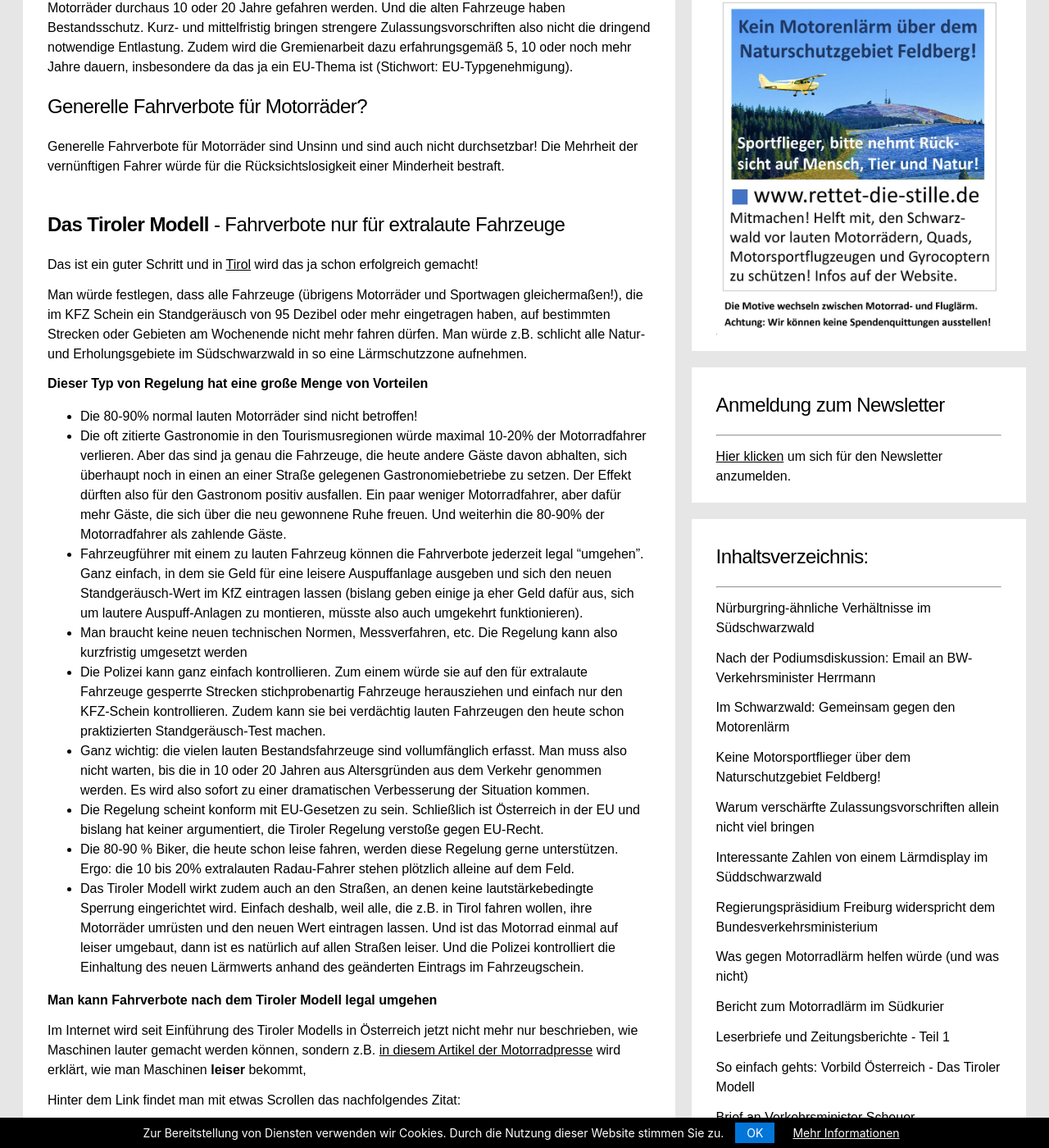
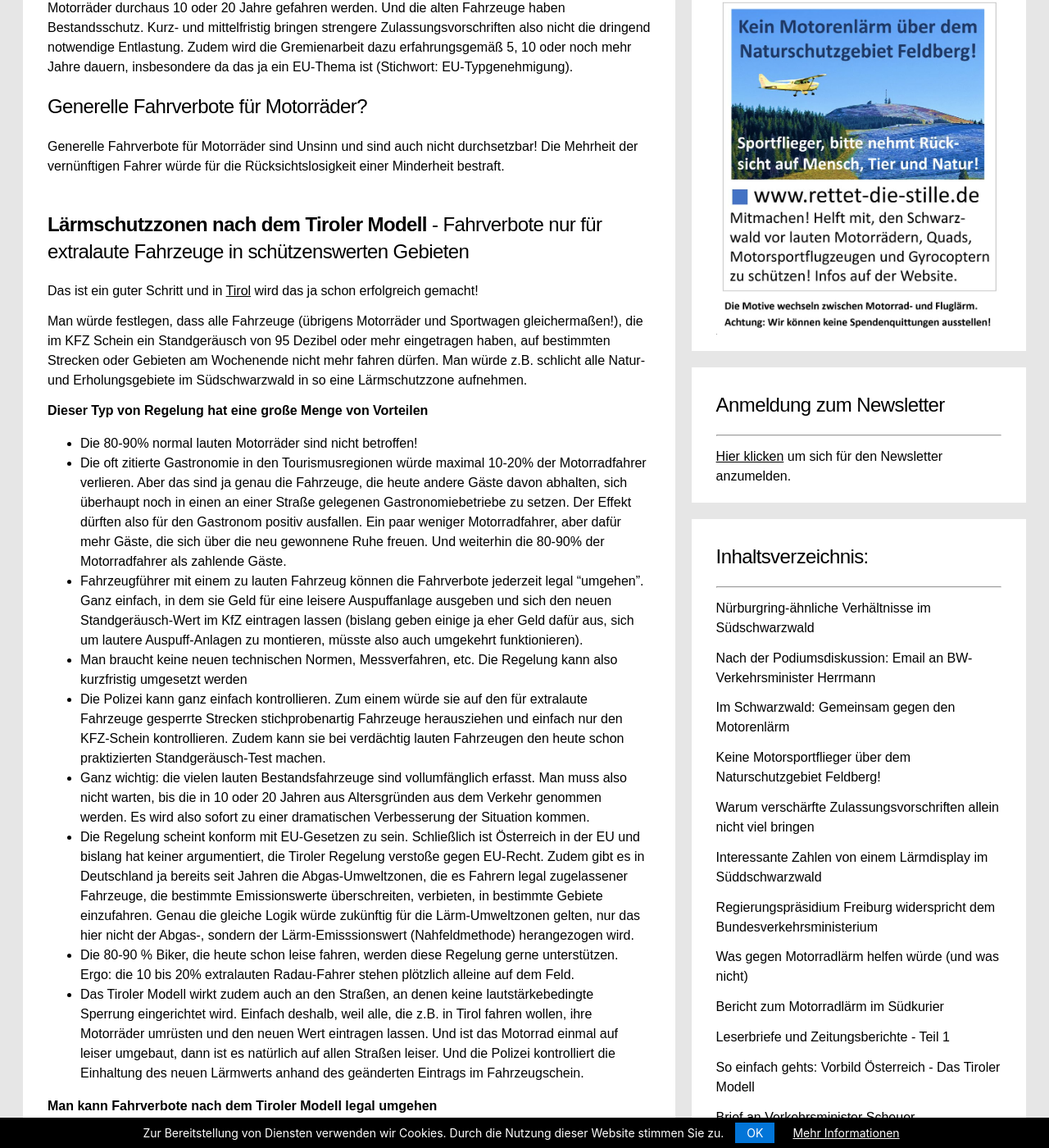
Before and after one commit to rettet-die-stille/rettet-die-stille.github.io, a Jekyll site: the page built from _posts/2020-08-03-was-gegen-motorradlaerm-helfen-wuerde-und-was-nicht.md, in a window 1280 px wide and 1400 px high, scrolled down 1108 px. Shown: the whole window at 82% size. Built offline with Jekyll 4.4.1, drawn with Linux system fonts in a browser that asks for light colours.

Commit message:
Update 2020-08-03-was-gegen-motorradlaerm-helfen-wuerde-und-was-nicht.md

```diff
--- a/_posts/2020-08-03-was-gegen-motorradlaerm-helfen-wuerde-und-was-nicht.md
+++ b/_posts/2020-08-03-was-gegen-motorradlaerm-helfen-wuerde-und-was-nicht.md
@@ -23,7 +23,7 @@ Generelle Fahrverbote für Motorräder sind Unsinn und sind auch nicht durchsetz
 <br /><br />
 <a name="tiroler_modell"></a>
 
-## <b>Das Tiroler Modell</b> - Fahrverbote nur für extralaute Fahrzeuge
+## <b>Lärmschutzzonen nach dem Tiroler Modell</b> - Fahrverbote nur für extralaute Fahrzeuge in schützenswerten Gebieten
 
 Das ist ein guter Schritt und in <span style="text-decoration: underline;">[Tirol](https://www.motorradonline.de/ratgeber/fahrverbote-oesterreich-offiziell-bestaetigt-laute-bikes-tirol-95-db-2020){:target="_blank"}</span> wird das ja schon erfolgreich gemacht!
 
@@ -37,7 +37,7 @@ Man würde festlegen, dass alle Fahrzeuge (übrigens Motorräder und Sportwagen
 * Man braucht keine neuen technischen Normen, Messverfahren, etc. Die Regelung kann also kurzfristig umgesetzt werden
 * Die Polizei kann ganz einfach kontrollieren. Zum einem würde sie auf den für extralaute Fahrzeuge gesperrte Strecken stichprobenartig Fahrzeuge herausziehen und einfach nur den KFZ-Schein kontrollieren. Zudem kann sie bei verdächtig lauten Fahrzeugen den heute schon praktizierten Standgeräusch-Test machen.
 * Ganz wichtig: die vielen lauten Bestandsfahrzeuge sind vollumfänglich erfasst. Man muss also nicht warten, bis die in 10 oder 20 Jahren aus Altersgründen aus dem Verkehr genommen werden. Es wird also sofort zu einer dramatischen Verbesserung der Situation kommen.
-* Die Regelung scheint konform mit EU-Gesetzen zu sein. Schließlich ist Österreich in der EU und bislang hat keiner argumentiert, die Tiroler Regelung verstoße gegen EU-Recht.
+* Die Regelung scheint konform mit EU-Gesetzen zu sein. Schließlich ist Österreich in der EU und bislang hat keiner argumentiert, die Tiroler Regelung verstoße gegen EU-Recht. Zudem gibt es in Deutschland ja bereits seit Jahren die Abgas-Umweltzonen, die es Fahrern legal zugelassener Fahrzeuge, die bestimmte Emissionswerte überschreiten, verbieten, in bestimmte Gebiete einzufahren. Genau die gleiche Logik würde zukünftig für die Lärm-Umweltzonen gelten, nur das hier nicht der Abgas-, sondern der Lärm-Emisssionswert (Nahfeldmethode) herangezogen wird.
 * Die 80-90 % Biker, die heute schon leise fahren, werden diese Regelung gerne unterstützen. Ergo: die 10 bis 20% extralauten Radau-Fahrer stehen plötzlich alleine auf dem Feld.
 * Das Tiroler Modell wirkt zudem auch an den Straßen, an denen keine lautstärkebedingte Sperrung eingerichtet wird. Einfach deshalb, weil alle, die z.B. in Tirol fahren wollen, ihre Motorräder umrüsten und den neuen Wert eintragen lassen. Und ist das Motorrad einmal auf leiser umgebaut, dann ist es natürlich auf allen Straßen leiser. Und die Polizei kontrolliert die Einhaltung des neuen Lärmwerts anhand des geänderten Eintrags im Fahrzeugschein.
 
```
